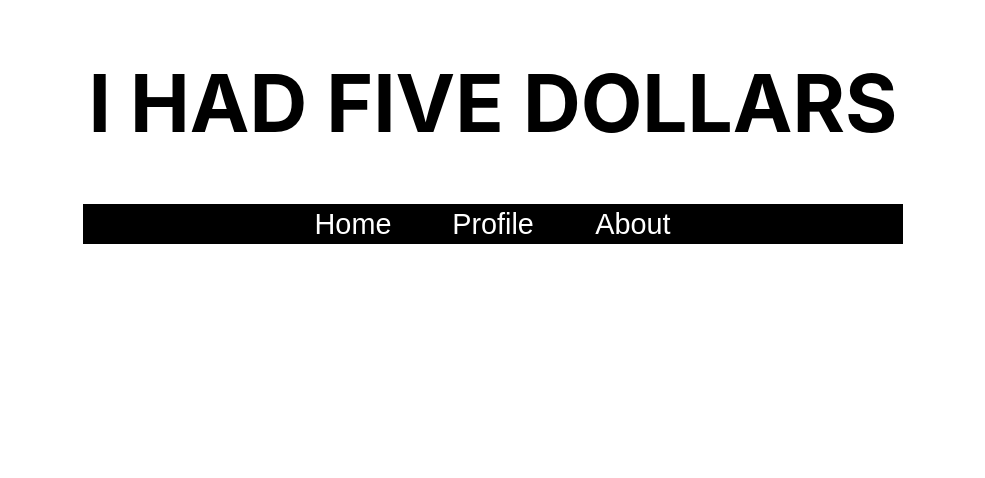
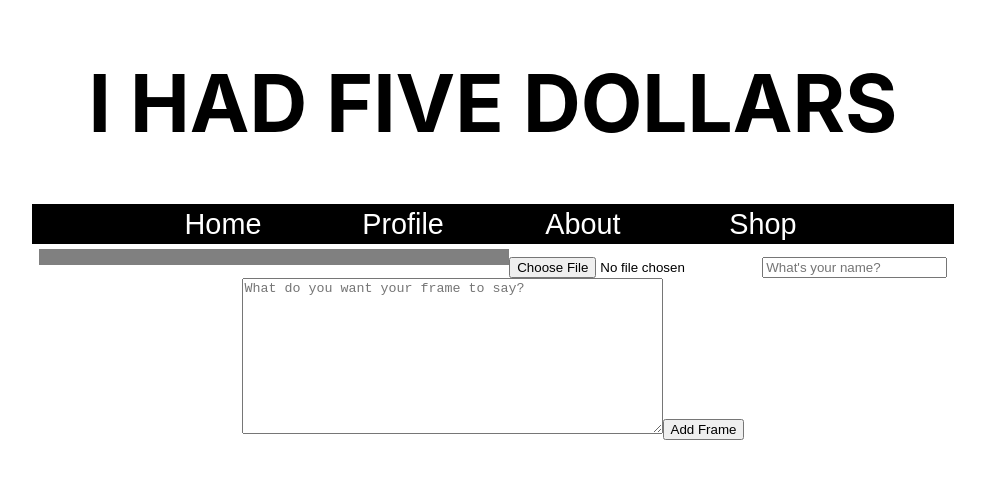
Before and after one commit to crispyb0i/i-had-five-dollars, a React (Create React App) app: page /shop in a window 1280 px wide. Shown: the top 478 px of the page, without its empty margins (147-1132 px from the left). Built offline with nearby package versions, Linux system fonts and the light colour scheme; no server answers; the database is empty.

Commit message:
add functionality to be able to add and delete data from Firebase.

```diff
--- a/src/App.css
+++ b/src/App.css
@@ -10,6 +10,10 @@
   margin: auto;
 }
 
+.createContainer {
+  margin-top: -100px;
+}
+
 .header {
   text-align: center;
   font-size: 3em;
@@ -20,8 +24,12 @@
   font-size: 5em;
 }
 
+html {
+  overflow-y: scroll;
+}
+
 nav {
-  width: 80%;
+  width: 90%;
   margin: auto;
 }
 nav ul {
@@ -37,7 +45,7 @@ nav ul li {
   font-size: 1.8em;
   line-height: 40px;
   height: 40px;
-  margin: 0 10px;
+  margin: 0 30px;
 }
 
 nav li:hover {
@@ -74,14 +82,14 @@ nav li {
 
 .navItem {
   margin: 0 20px;
-  font-size: 20px;
+  font-size: 15px;
   text-decoration: none;
   color: black;
 }
 
 .add-item {
   display: flex;
-  min-height: 100vh;
+  min-height: 50vh;
   width: 100%;
   padding: 0;
   margin: 0;
--- a/src/components/About.js
+++ b/src/components/About.js
@@ -3,9 +3,8 @@ import React from 'react'
 function About() {
   return (
     <div className='about'>
-      <h1>I HAD 5 Dollars</h1>
+      <h1 className='header'>ABOUT ME</h1>
       <img src="https://cdn.pixabay.com/photo/2015/03/04/22/35/head-659652_960_720.png" width="500vh"/>
-      <h1>ABOUT PAGE</h1>
       <p>Lorem ipsum dolor sit amet, consectetur adipiscing elit. Vivamus ullamcorper quam purus, eget commodo est blandit nec. Pellentesque tempus felis ut magna pharetra, non congue arcu tincidunt. Maecenas in massa eu metus tincidunt consectetur. Fusce eu elementum ex. Nullam pharetra a erat eget sollicitudin. Etiam et pretium metus, at consectetur ex. Nam vulputate metus felis. Curabitur molestie sollicitudin risus, at lacinia sapien iaculis a. Praesent sit amet massa lacus. Etiam condimentum porttitor purus eget ultricies.</p>
       <p>Fusce gravida neque eu dolor vestibulum lacinia. In sed purus vitae neque convallis maximus. Donec in sem vitae dui malesuada auctor ut vitae ex. Aenean vel auctor ante, a interdum erat. Donec vel neque eu mi laoreet euismod. Quisque tempor porta condimentum. Donec pretium, metus id tristique suscipit, nunc mauris ultricies ligula, ac luctus mauris urna id neque. Aliquam fermentum turpis lectus, ac accumsan felis tempor tincidunt. Quisque at lacus et velit feugiat vestibulum. Suspendisse at tempor sem, quis lacinia tortor. Vestibulum semper congue mauris et molestie. Sed sodales ipsum id ante ultricies, sit amet fermentum lectus maximus. Proin euismod diam ac magna iaculis hendrerit.</p>
       </div>
--- a/src/components/CreateFrame.js
+++ b/src/components/CreateFrame.js
@@ -6,10 +6,11 @@ class CreateFrame extends Component {
     super()
     this.state = {
       name: '',
-      comment: '',
-      image: '',
-      frames: []
-
+      message: '',
+      imageName: '',
+      imageURL: '',
+      progress: 0,
+      frames: [],
     };
     this.handleChange = this.handleChange.bind(this);
     this.handleSubmit = this.handleSubmit.bind(this);
@@ -24,7 +25,9 @@ class CreateFrame extends Component {
       newState.push({
         id: frame,
         name: frames[frame].name,
-        comment: frames[frame].comment
+        message: frames[frame].message,
+        imageName: frames[frame].imageName,
+        imageURL: frames[frame].imageURL
       });
     }
     this.setState({
@@ -34,76 +37,80 @@ class CreateFrame extends Component {
 }
 
   handleChange(e) {
+    if(e.target.name === "image"){
+      const image = e.target.files[0]
+      console.log(image.name)
+      this.setState({imageName:image.name})
+      this.fileSelectedHandler(image)
+    } else {
       this.setState({
         [e.target.name]: e.target.value
       })
     }
+    console.log(this.state)
+  }
 
-  fileSelectedHandler = event => {
-    if (event.target.files[0]){
-      let image = event.target.files[0]
-      this.setState(() => ({image}))
-      let storageRef = firebase.storage().ref('frames')
-      let task = storageRef.put(image,{'contentType':'image/jpeg'});
-      task.on('stage_changed',
+  fileSelectedHandler = imageFile => {
+    const image = imageFile
+    const storageRef = firebase.storage().ref(`frames/${image.name}`)
+    const uploadTask = storageRef.put(image)
+
+    uploadTask.on('state_changed',
       (snapshot) => {
-
+        const progress = Math.round((snapshot.bytesTransferred / snapshot.totalBytes) * 100)
+        this.setState({progress})
       },
       (error) => {
 
       },
       () => {
-          storageRef('frames').child(image.name).getDownloadURL().then(url => console.log(url))
+        firebase.storage().ref('frames').child(image.name).getDownloadURL().then(url => this.setState({imageURL:url}))
       }
     )
-    }
   }
 
   handleSubmit(e) {
     e.preventDefault()
-    this.fileSelectedHandler(e)
     const framesRef = firebase.database().ref('frames')
     const frame = {
-      image: this.state.image,
+      imageName: this.state.imageName,
+      imageURL: this.state.imageURL,
       name: this.state.name,
-      comment: this.state.comment
+      message: this.state.message
     }
     framesRef.push(frame);
-    let task = framesRef.put(this.state.image)
-
-    task.on('state_changed',
-      function progress(snapshot){
-        let percentage = (snapshot.bytesTransferred / snapshot.totalBytes) * 100;
-        document.getElementById("uploader").innerHTML = percentage
-      },
-      function error(err) {
-
-      },
-      function complete() {
-
-      }
-    )
+    document.getElementById('fileButton').value=''
     this.setState({
       image: '',
+      imageURL: '',
       name: '',
-      comment: ''
+      message: '',
+      progress: 0
     })
   }
 
-  removeItem(frameId) {
+  removeItem(frameId,imageName) {
     const itemRef = firebase.database().ref(`/frames/${frameId}`);
+
+    const imageRef = firebase.storage().ref(`/frames/${imageName}`)
+    console.log(imageRef)
     itemRef.remove()
+    imageRef.delete().then(function() {
+      alert("FILE DELETED SUCCESSFULLY")
+    }).catch(function(error) {
+      alert(error)
+    })
   }
 
   render() {
     return (
-      <div className='container'>
+      <div className='createContainer'>
         <section className="add-item">
           <form onSubmit={this.handleSubmit}>
-            <progress value="0" max="100" id="uploader">0%</progress>
-            <input type="file" id="fileButton" onChange={this.fileSelectedHandler}/>
+            <progress value={this.state.progress} max="100" id="uploader"></progress>
+            <input name="image" type="file" accept=".jpeg,.jpg,png" id="fileButton" onChange={this.handleChange}/>
             <input type="text" name="name" placeholder="What's your name?" onChange={this.handleChange} value={this.state.name} />
-            <textarea name="comment" cols="50" rows="10" maxLength="300" placeholder="What do you want your frame to say?" onChange={this.handleChange} value={this.state.comment} />
+            <textarea name="message" cols="50" rows="10" maxLength="300" placeholder="What do you want your frame to say?" onChange={this.handleChange} value={this.state.message} />
             <button>Add Frame</button>
           </form>
         </section>
@@ -114,8 +121,9 @@ class CreateFrame extends Component {
                 return (
                   <li key={frame.id}>
                     <h3>{frame.name}</h3>
-                    <p>{frame.comment}</p>
-                    <button onClick={() => this.removeItem(frame.id)}>Remove Item</button>
+                    <img style={{width:'400px'}} src={frame.imageURL} data={frame.image}/>
+                    <p>{frame.message}</p>
+                    <button onClick={() => this.removeItem(frame.id,frame.imageName)}>Remove Item</button>
                   </li>
                 )
               })}
--- a/src/components/Home.js
+++ b/src/components/Home.js
@@ -1,14 +1,16 @@
 import React, { Component } from 'react'
+import CreateFrame from './CreateFrame'
 
 class Home extends Component {
   constructor(){
     super()
     this.state = {
+      frames:[]
     }
   }
 
   componentDidMount() {
-
+    //grab all frames from firebase
   }
 
 
--- a/src/components/Navbar.js
+++ b/src/components/Navbar.js
@@ -3,6 +3,7 @@ import { BrowserRouter as Router, Switch, Route, Link } from 'react-router-dom';
 import  Home  from './Home'
 import  Profile  from './Profile'
 import  About  from './About'
+import CreateFrame from './CreateFrame'
 
 class Navbar extends Component {
   render(){
@@ -14,12 +15,14 @@ class Navbar extends Component {
                 <li><Link to={'/'} className="nav-item"> Home </Link></li>
                 <li><Link to={'/profile'} className="nav-item">Profile</Link></li>
                 <li><Link to={'/about'} className="nav-item">About</Link></li>
+                <li><Link to={'/shop'} className="nav-item">Shop</Link></li>
               </ul>
             </nav>
             <Switch>
                 <Route exact path='/' component={Home} />
                 <Route path='/profile' component={Profile} />
                 <Route path='/about' component={About} />
+                <Route exact path='/shop' component={CreateFrame} />
             </Switch>
           </div>
         </Router>
--- a/src/components/Profile.js
+++ b/src/components/Profile.js
@@ -15,7 +15,7 @@ class Profile extends Component {
   render() {
     return (
       <div className='container'>
-        PROFILE
+        <h1 className='header'>PROFILE</h1>
       </div>
     )
   }
```
Lines whose indentation alone changed are shown as unchanged.
